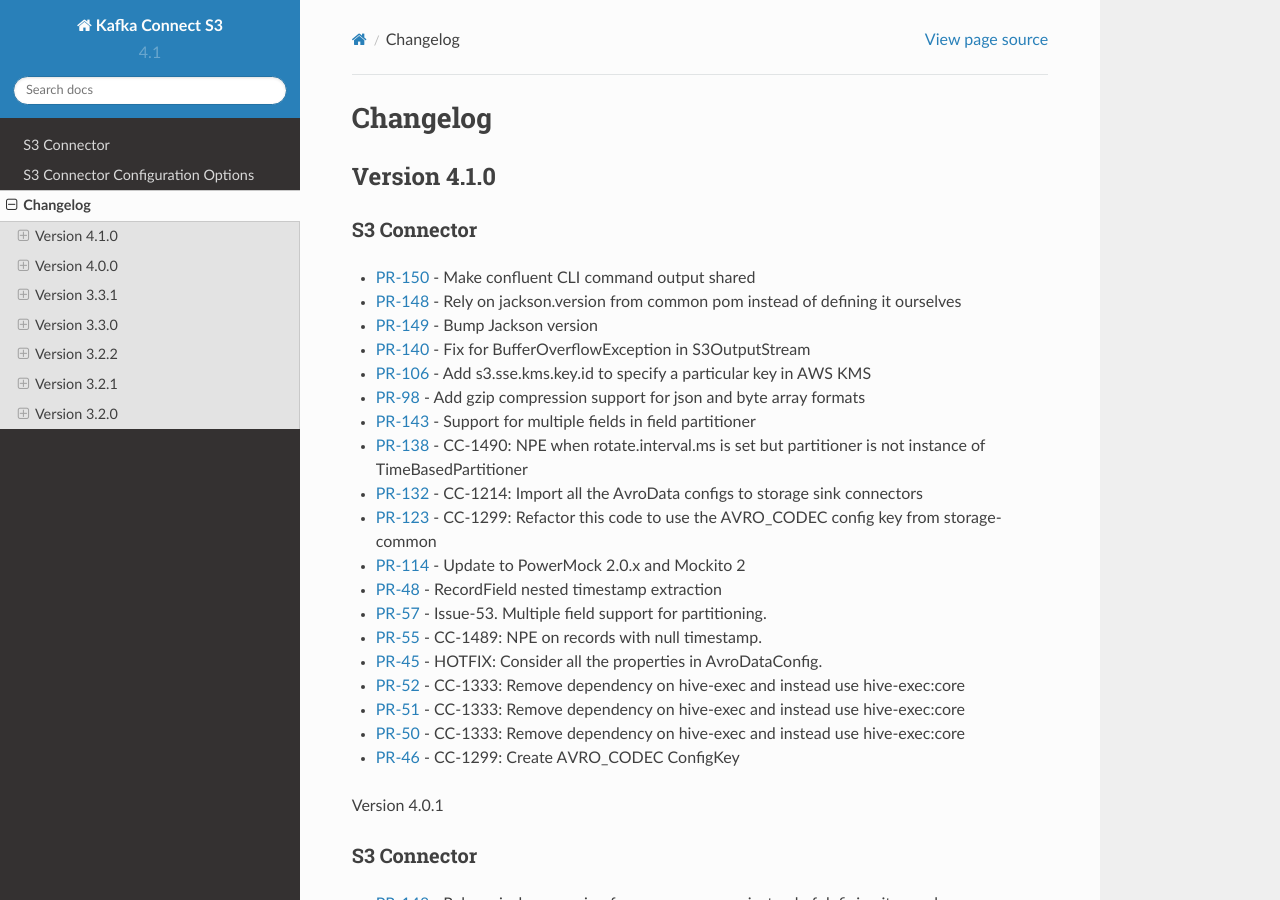
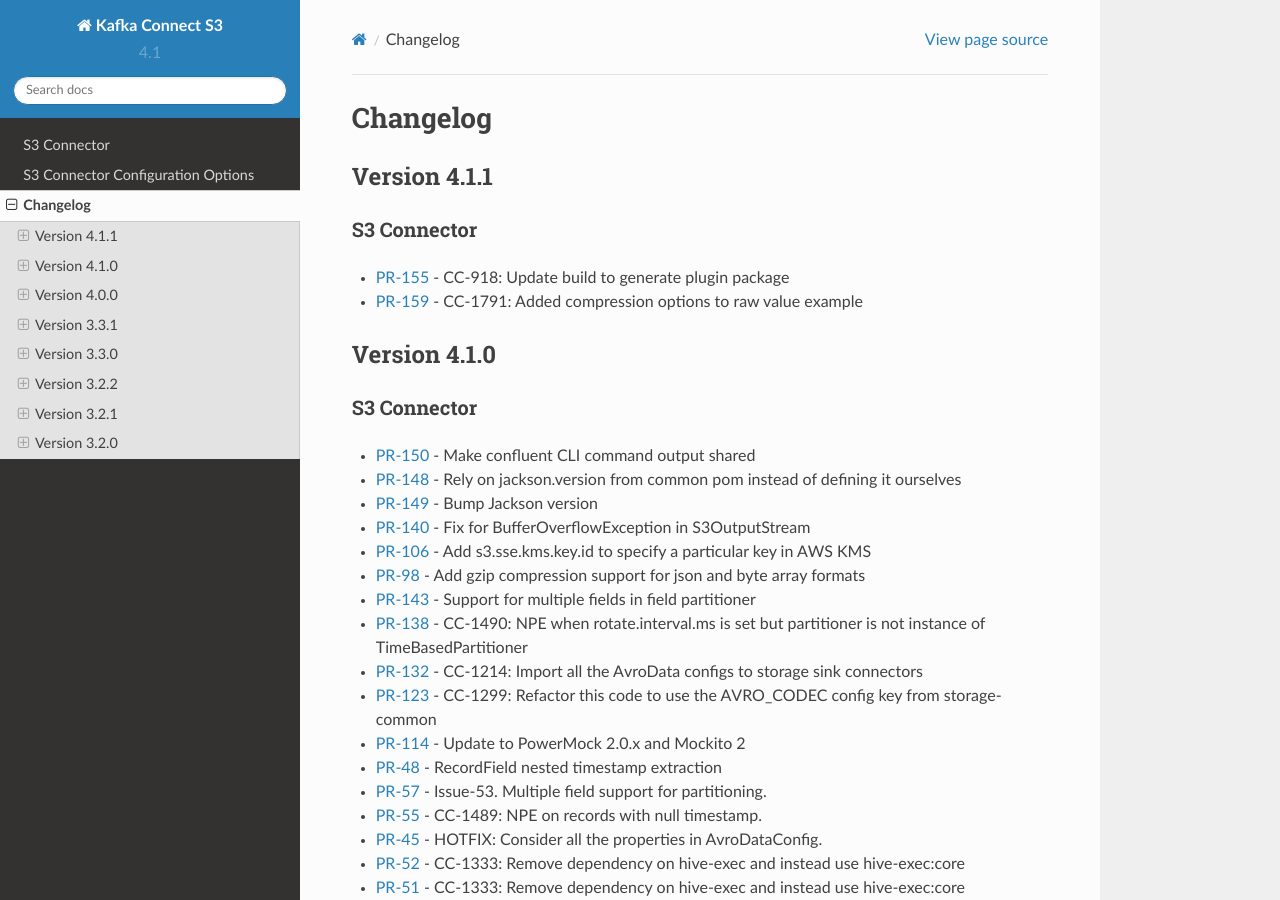
Before and after one commit to confluentinc/kafka-connect-storage-cloud, a Sphinx documentation site: the page built from kafka-connect-s3/docs/changelog.rst, in a window 1280 px wide and 900 px high. Built offline with Sphinx 7.4.7 and the Read the Docs theme 2.0.0, drawn with Linux system fonts in a browser that asks for light colours.

Commit message:
MINOR: 4.1.1 changelogs

```diff
--- a/kafka-connect-s3/docs/changelog.rst
+++ b/kafka-connect-s3/docs/changelog.rst
@@ -3,6 +3,14 @@
 Changelog
 =========
 
+Version 4.1.1
+-------------
+
+S3 Connector
+~~~~~~~~~~~~~~
+
+* `PR-155 <https://github.com/confluentinc/kafka-connect-storage-cloud/pull/155>`_ - CC-918: Update build to generate plugin package
+* `PR-159 <https://github.com/confluentinc/kafka-connect-storage-cloud/pull/159>`_ - CC-1791: Added compression options to raw value example
 
 Version 4.1.0
 -------------
```
